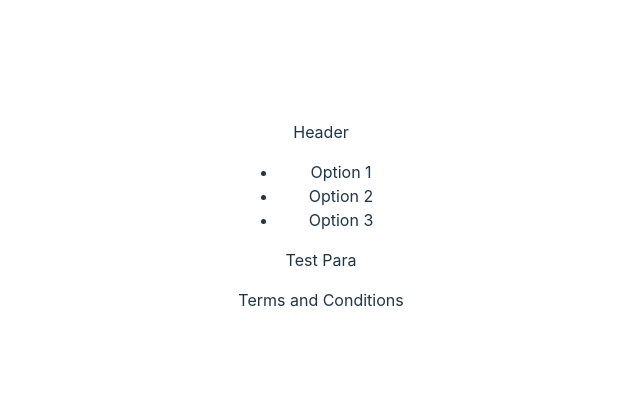
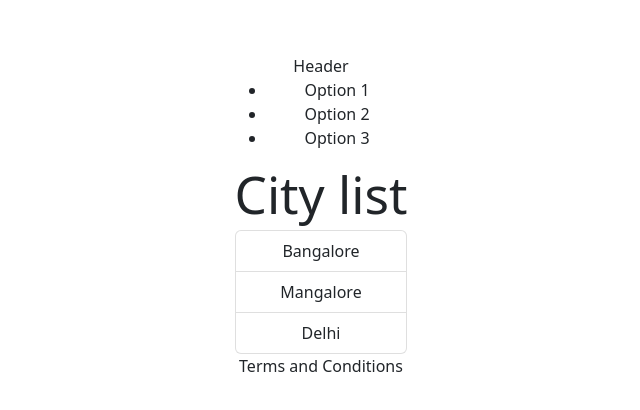
Before and after one commit to PrashanthThomas/ReactFourComponents, a React (Vite) app in the folder fourComponents/: page / in a window 1280 px wide. Shown: the part 184-594 px from the top of the page, without its empty margins (319-959 px from the left). Built offline with nearby package versions, Linux system fonts and the light colour scheme.

Commit message:
Added New Dynamic Body logic with Array List

```diff
--- a/fourComponents/package.json
+++ b/fourComponents/package.json
@@ -10,6 +10,7 @@
     "preview": "vite preview"
   },
   "dependencies": {
+    "bootstrap": "^5.2.3",
     "react": "^18.2.0",
     "react-dom": "^18.2.0"
   },
--- a/fourComponents/src/Components/DynamicBody/DynamicBody.tsx
+++ b/fourComponents/src/Components/DynamicBody/DynamicBody.tsx
@@ -1,7 +1,25 @@
+import { MouseEvent } from "react";
+
 function DynamicBody() {
-    const para = "Test Para"
-    if (para) return <p>{para}</p>;
-    return <p>Default Para</p>
+  let cities = ["Bangalore", "Mangalore", "Delhi"];
+  const handleEvent = (event: MouseEvent) => {
+    console.log(event);
+    console.log("Text Content:" + " " + event.target.textContent);
+  };
+  // cities = [];
+  return (
+    <>
+      <h1>City list</h1>
+      {cities.length === 0 && <p>No cities to display</p>}
+      <ul className="list-group">
+        {cities.map((city, index) => (
+          <li className="list-group-item" key={index} onClick={handleEvent}>
+            {city}
+          </li>
+        ))}
+      </ul>
+    </>
+  );
 }
 
 export default DynamicBody;
```
Also changed, not shown: fourComponents/src/App.tsx (+12 -11 lines), 1 other file (tests, documents, lock files or other folders).
